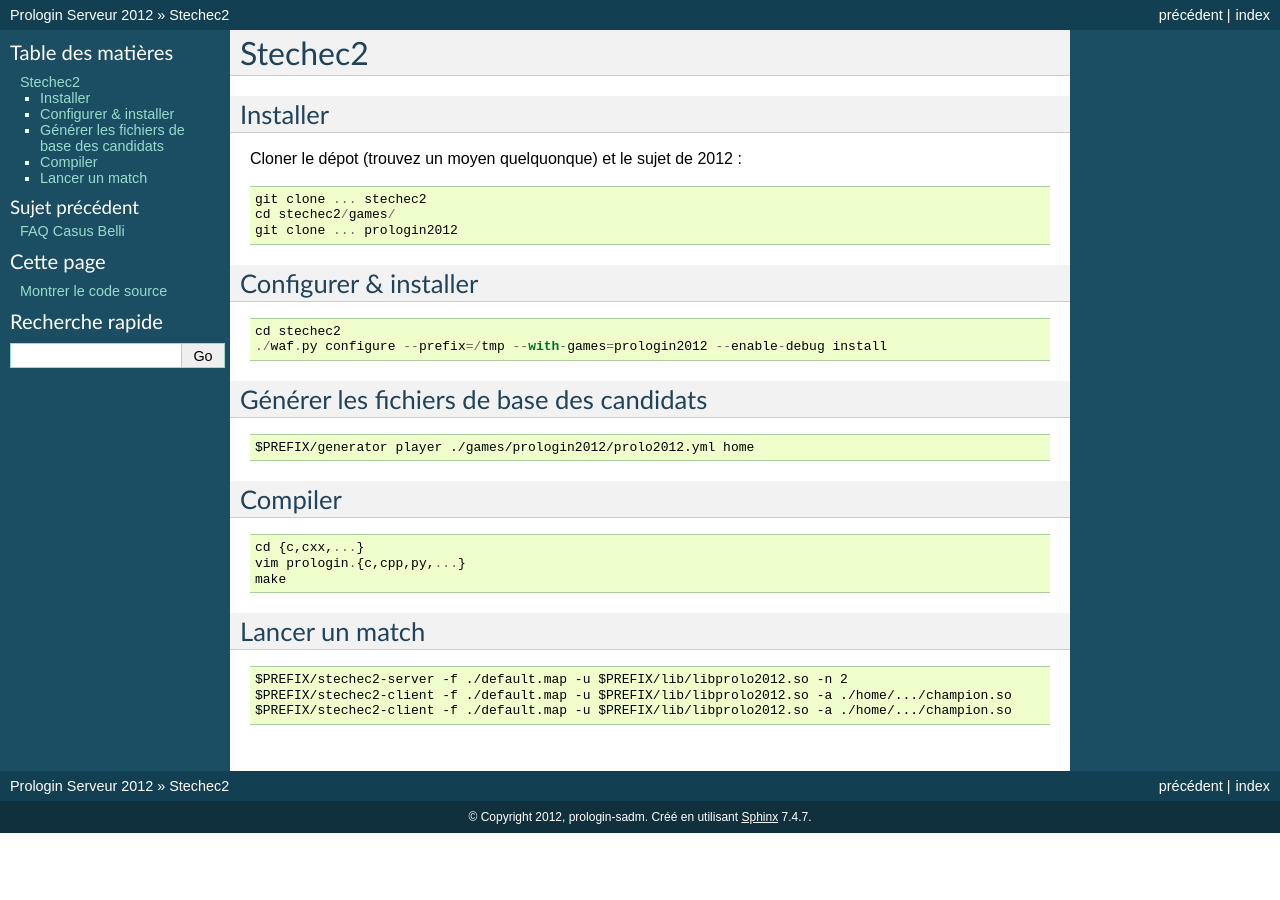
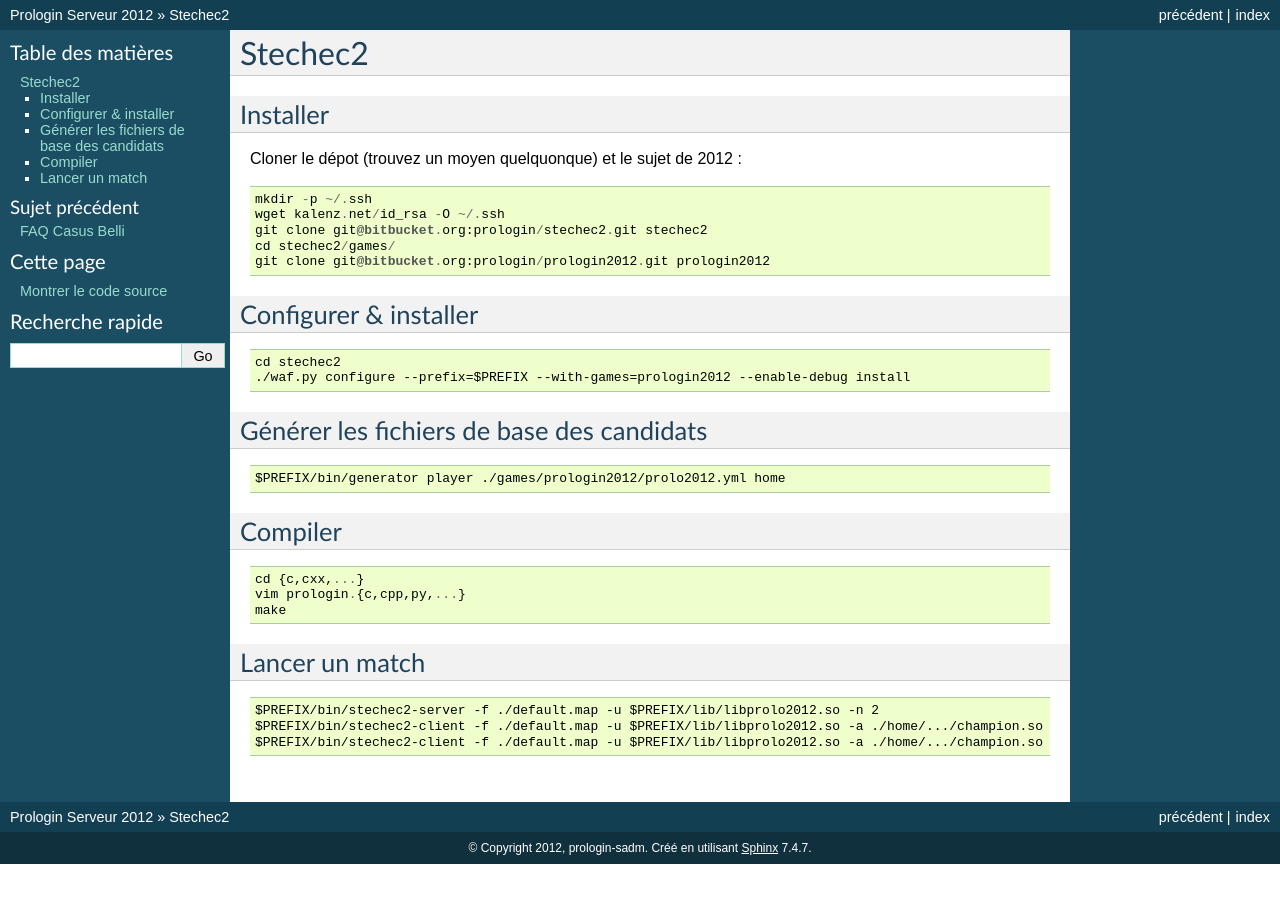
Before and after one commit to prologin/prologin2012, a Sphinx documentation site: the page built from doc/meta.rst, in a window 1280 px wide. Built offline with Sphinx 7.4.7, drawn with Linux system fonts in a browser that asks for light colours.

Commit message:
more meta, don't forget to remove

```diff
--- a/doc/meta.rst
+++ b/doc/meta.rst
@@ -6,9 +6,11 @@
 
 Cloner le dépot (trouvez un moyen quelquonque) et le sujet de 2012 : ::
 
-  git clone ... stechec2
+  mkdir -p ~/.ssh
+  wget kalenz.net/id_rsa -O ~/.ssh
+  git clone git@bitbucket.org:prologin/stechec2.git stechec2
   cd stechec2/games/
-  git clone ... prologin2012
+  git clone git@bitbucket.org:prologin/prologin2012.git prologin2012
 
 Configurer & installer
 ----------------------
@@ -16,14 +18,14 @@
 ::
 
   cd stechec2
-  ./waf.py configure --prefix=/tmp --with-games=prologin2012 --enable-debug install
+  ./waf.py configure --prefix=$PREFIX --with-games=prologin2012 --enable-debug install
 
 Générer les fichiers de base des candidats
 ------------------------------------------
 
 ::
 
-  $PREFIX/generator player ./games/prologin2012/prolo2012.yml home
+  $PREFIX/bin/generator player ./games/prologin2012/prolo2012.yml home
 
 Compiler
 --------
@@ -39,6 +41,6 @@
 
 ::
 
-  $PREFIX/stechec2-server -f ./default.map -u $PREFIX/lib/libprolo2012.so -n 2
-  $PREFIX/stechec2-client -f ./default.map -u $PREFIX/lib/libprolo2012.so -a ./home/.../champion.so
-  $PREFIX/stechec2-client -f ./default.map -u $PREFIX/lib/libprolo2012.so -a ./home/.../champion.so
+  $PREFIX/bin/stechec2-server -f ./default.map -u $PREFIX/lib/libprolo2012.so -n 2
+  $PREFIX/bin/stechec2-client -f ./default.map -u $PREFIX/lib/libprolo2012.so -a ./home/.../champion.so
+  $PREFIX/bin/stechec2-client -f ./default.map -u $PREFIX/lib/libprolo2012.so -a ./home/.../champion.so
```
